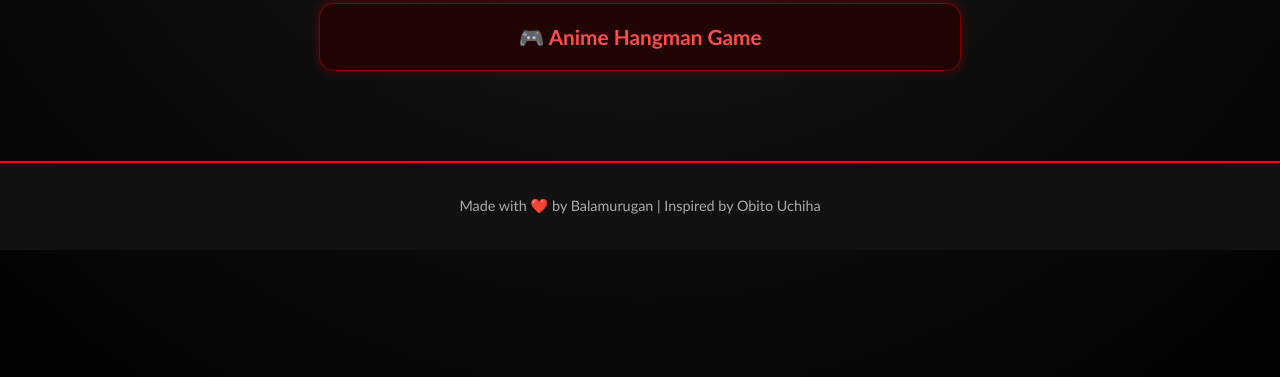
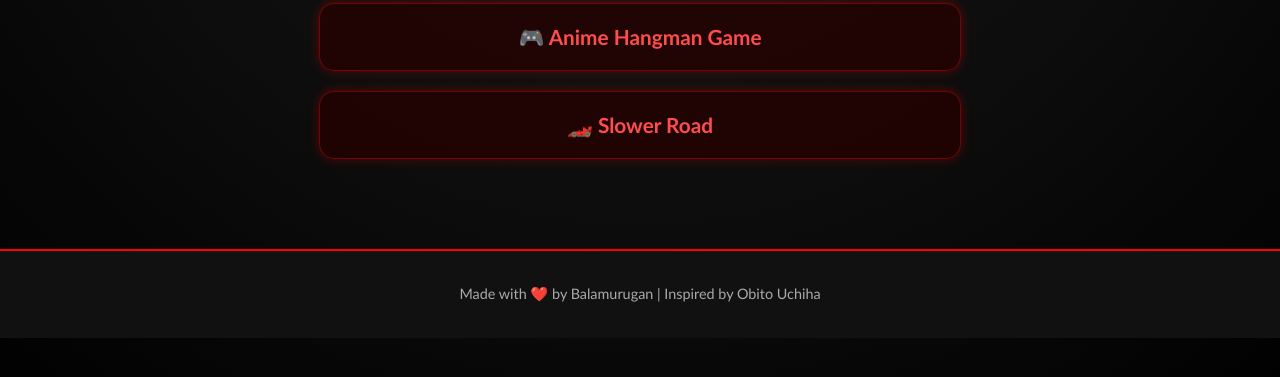
Before and after one commit to bala-obito/bala-obito.github.io, a plain HTML site: page index.html in a window 1280 px wide. Shown: the part 359-736 px from the top of the page. Drawn offline with Linux system fonts and the light colour scheme.

Commit message:
Update index.html

```diff
--- a/index.html
+++ b/index.html
@@ -120,7 +120,11 @@
       </a>
     </div>
 
-    <!-- Add more projects below -->
+    <div class="project">
+      <a href="https://bala-obito.github.io/slowerroad/" target="_blank">
+        🏎️ Slower Road
+      </a>
+    </div><!-- Add more projects below -->
     <!-- Example:
     <div class="project">
       <a href="YOUR_NEXT_WEBSITE_LINK" target="_blank">
```
